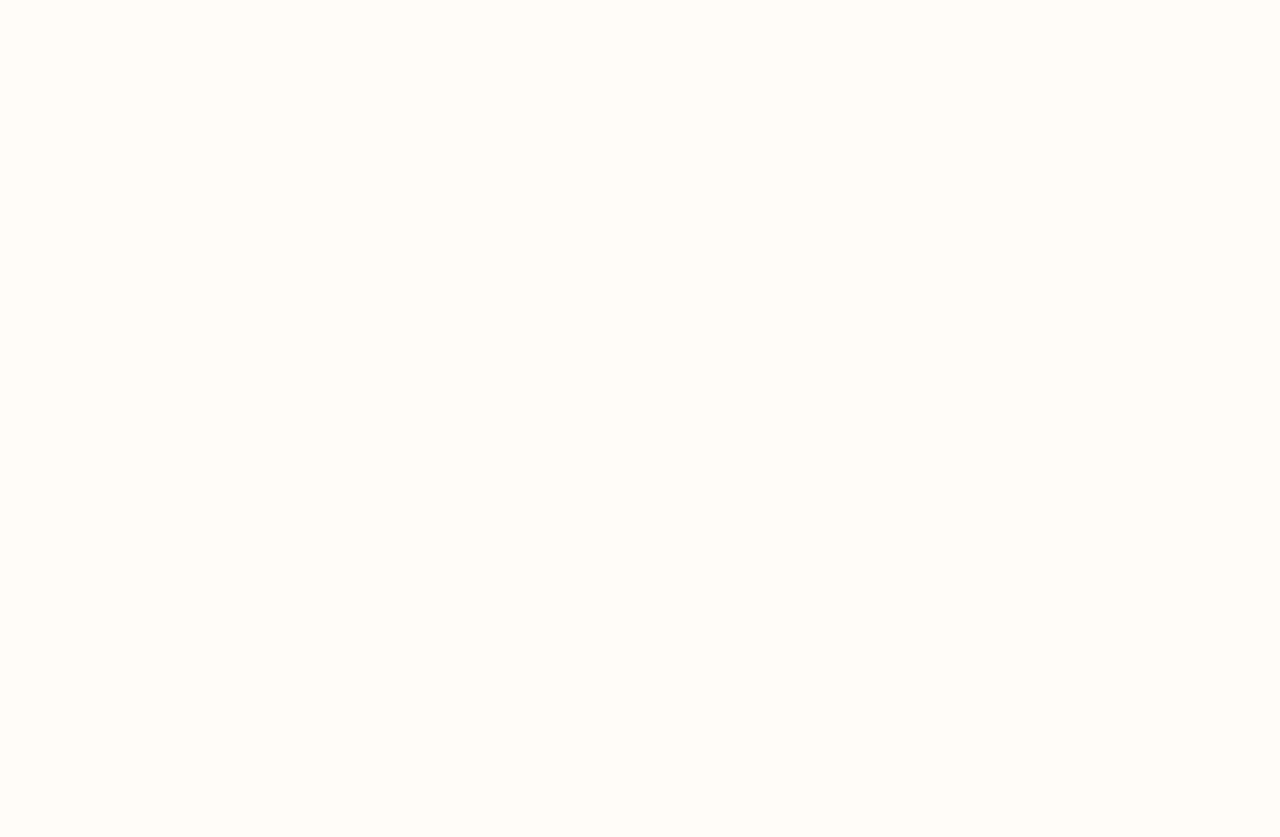
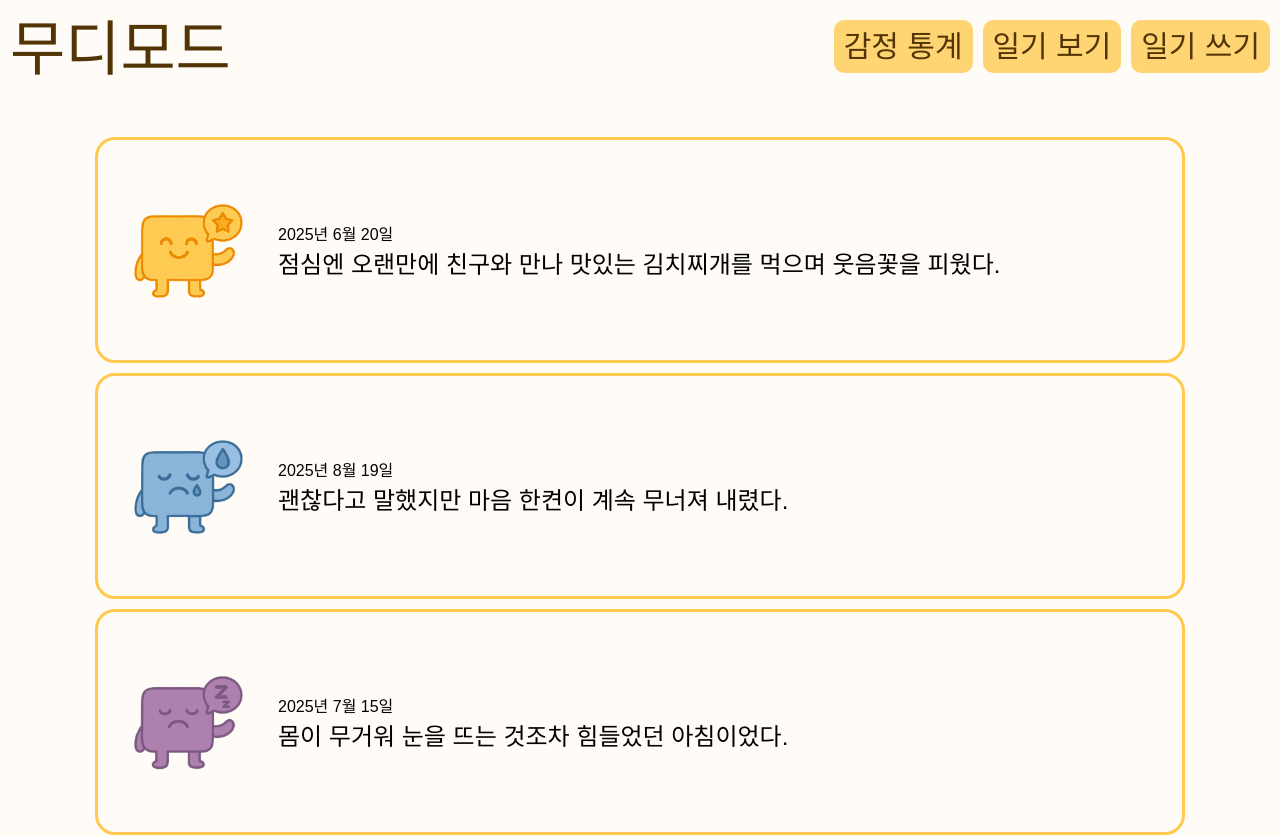
Before and after one commit to dlskl/moody-mode-web, a React (Vite) app: page /list in a window 1280 px wide. Before the commit this address had no page. Shown: the top 837 px of the page. Before the commit the page ends 800 px from the top, so only its background shows below. Built offline with nearby package versions, Linux system fonts and the light colour scheme; a web font is replaced by a local one.

Commit message:
feat : add diary list view
무디모드 - 일기 리스트 뷰 완성

```diff
--- a/src/App.jsx
+++ b/src/App.jsx
@@ -1,6 +1,7 @@
 import { BrowserRouter, Routes, Route } from "react-router-dom"
 import StartPage from "./page/start"
 import MainPage from "./page/main"
+import ListPage from "./page/list"
 
 const App =()=> {
   return (
@@ -9,6 +10,7 @@ const App =()=> {
       <Routes>
         <Route path="/" element={<StartPage/>}/>
         <Route path="/main" element={<MainPage/>}/>
+        <Route path="/list" element={<ListPage/>}/>
       </Routes>
     </BrowserRouter>
     </>
--- /dev/null
+++ b/src/components/diary/index.jsx
@@ -0,0 +1,15 @@
+import "./style.css";
+
+const Diary = ({ date, content, img }) => {
+  return (
+    <div className="diary-content">
+      <img src={img} className="emotion-img-size" />
+      <div>
+        <div>{date}</div>
+        <div className="content-text">{content}</div>
+      </div>
+    </div>
+  );
+};
+
+export default Diary;
--- /dev/null
+++ b/src/components/diary/style.css
@@ -0,0 +1,21 @@
+.diary-content {
+  width: 80%;
+  height: fit-content;
+  border: 3px solid #ffca4f;
+  border-radius: 20px;
+  min-height: 160px;
+  margin-bottom: 10px;
+  padding: 30px;
+  display: flex;
+  align-items: center;
+  gap: 30px;
+}
+
+.content-text {
+  font-size: 24px;
+}
+
+.emotion-img-size {
+  width: 120px;
+  height: auto;
+}
--- a/src/components/header/index.jsx
+++ b/src/components/header/index.jsx
@@ -7,10 +7,8 @@ const Header = () => {
       <span className="logo-text">무디모드</span>
       <div>
         <Link className="menu">감정 통계</Link>
-        <Link className="menu">일기 보기</Link>
-        <Link className="menu" to="/main">
-          일기 쓰기
-        </Link>
+        <Link className="menu" to="/list">일기 보기</Link>
+        <Link className="menu" to="/main">일기 쓰기</Link>
       </div>
     </div>
   );
--- /dev/null
+++ b/src/page/list/index.jsx
@@ -0,0 +1,47 @@
+import Header from "../../components/header";
+import Diary from "../../components/diary";
+import "./style.css";
+
+const data = [
+  {
+    date: "2025년 6월 20일",
+    content:
+      "점심엔 오랜만에 친구와 만나 맛있는 김치찌개를 먹으며 웃음꽃을 피웠다.",
+    img: "src/assets/emotions/happy.png",
+  },
+  {
+    date: "2025년 8월 19일",
+    content: "괜찮다고 말했지만 마음 한켠이 계속 무너져 내렸다.",
+    img: "src/assets/emotions/sad.png",
+  },
+  {
+    date: "2025년 7월 15일",
+    content: "몸이 무거워 눈을 뜨는 것조차 힘들었던 아침이었다.",
+    img: "src/assets/emotions/tired.png",
+  },
+  {
+    date: "2025년 5월 20일",
+    content: "아침에 일어나 창밖을 보니 흐린 날씨가 마음을 차분하게 해줬다.",
+    img: "src/assets/emotions/normal.png",
+  },
+  {
+    date: "2025년 2월 12일",
+    content: "반복되는 일상 속에서 나 자신이 점점 흐려지는 기분이 들었다.",
+    img: "src/assets/emotions/drained.png",
+  },
+];
+
+const ListPage = () => {
+  return (
+    <>
+      <Header />
+      <div className="list-container">
+        {data.map((data) => (
+          <Diary date={data.date} content={data.content} img={data.img} />
+        ))}
+      </div>
+    </>
+  );
+};
+
+export default ListPage;
--- /dev/null
+++ b/src/page/list/style.css
@@ -0,0 +1,6 @@
+.list-container {
+  display: flex;
+  flex-direction: column;
+  align-items: center;
+  margin-top: 50px;
+}
```
